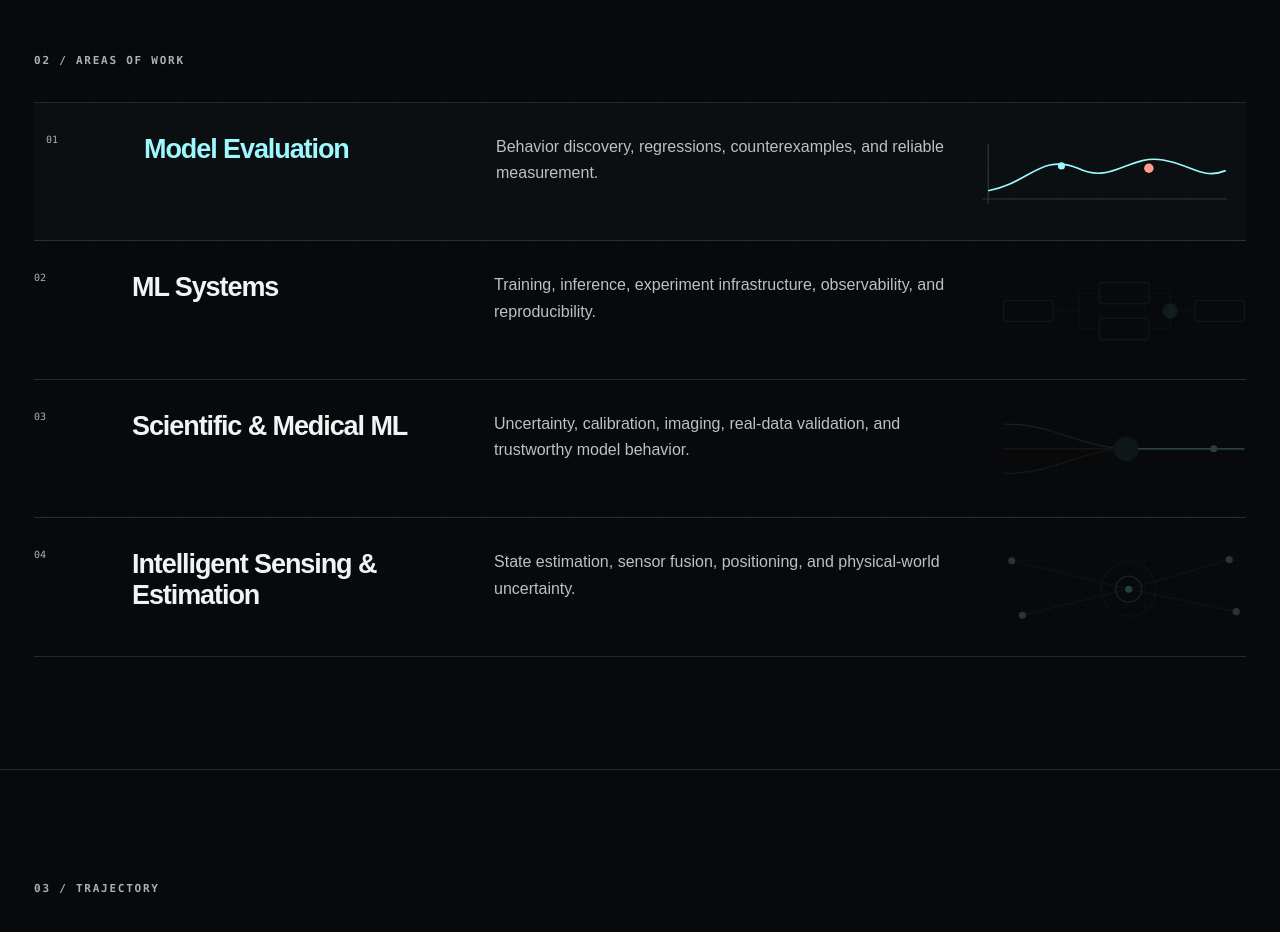
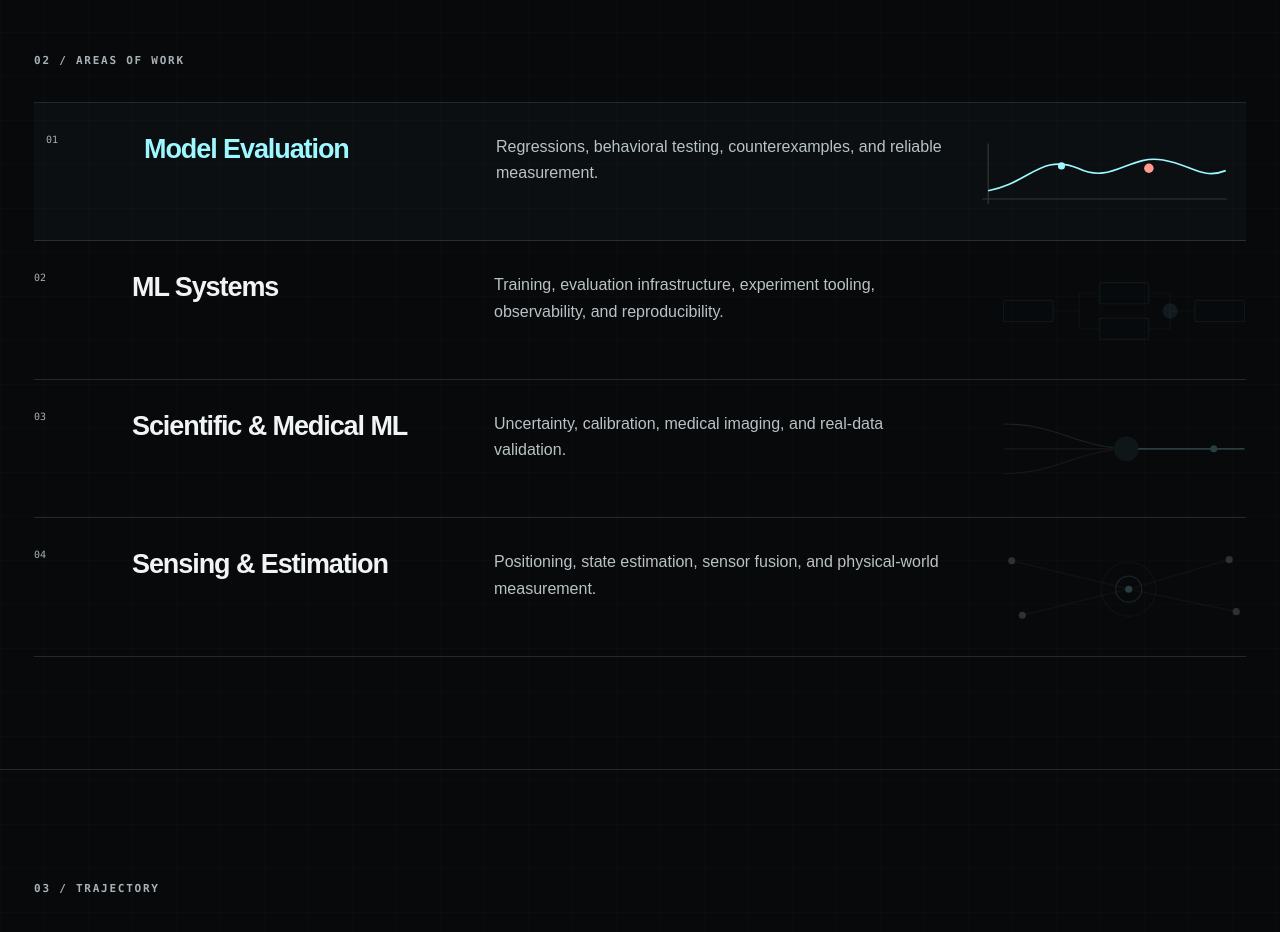
Before and after one commit to Kushrishi/kushrishi.com, a Next.js app: page / in a window 1280 px wide. Shown: the part 3180-4112 px from the top of the page. Built offline with nearby package versions, Linux system fonts and the light colour scheme.

Commit message:
Make portfolio work areas evidence-based

```diff
--- a/components/ResearchDirections.tsx
+++ b/components/ResearchDirections.tsx
@@ -6,25 +6,25 @@ const directions = [
   {
     index: "01",
     title: "Model Evaluation",
-    description: "Behavior discovery, regressions, counterexamples, and reliable measurement.",
+    description: "Regressions, behavioral testing, counterexamples, and reliable measurement.",
     kind: "eval",
   },
   {
     index: "02",
     title: "ML Systems",
-    description: "Training, inference, experiment infrastructure, observability, and reproducibility.",
+    description: "Training, evaluation infrastructure, experiment tooling, observability, and reproducibility.",
     kind: "systems",
   },
   {
     index: "03",
     title: "Scientific & Medical ML",
-    description: "Uncertainty, calibration, imaging, real-data validation, and trustworthy model behavior.",
+    description: "Uncertainty, calibration, medical imaging, and real-data validation.",
     kind: "multi",
   },
   {
     index: "04",
-    title: "Intelligent Sensing & Estimation",
-    description: "State estimation, sensor fusion, positioning, and physical-world uncertainty.",
+    title: "Sensing & Estimation",
+    description: "Positioning, state estimation, sensor fusion, and physical-world measurement.",
     kind: "pnt",
   },
 ] as const;
```
